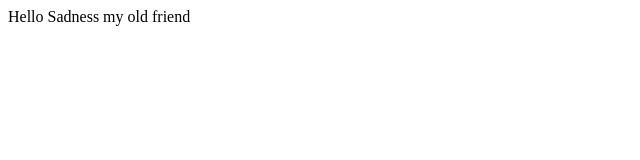
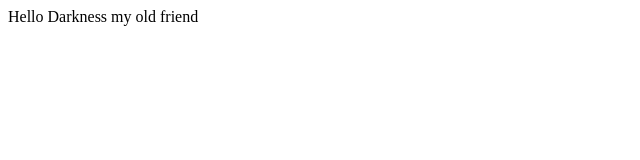
Before and after one commit to AnushHakobyan/wep-app-aca-2021, a plain HTML site: page src/index.html in a window 1280 px wide. Shown: the full height of the page, 0-640 px from the left. Drawn offline with Linux system fonts and the light colour scheme.

Commit message:
update index html

```diff
--- a/src/index.html
+++ b/src/index.html
@@ -1,6 +1,6 @@
 <html>
     <head></head>
     <body>
-        Hello Sadness my old friend
+        Hello Darkness my old friend
     </body>
 </html>
```
